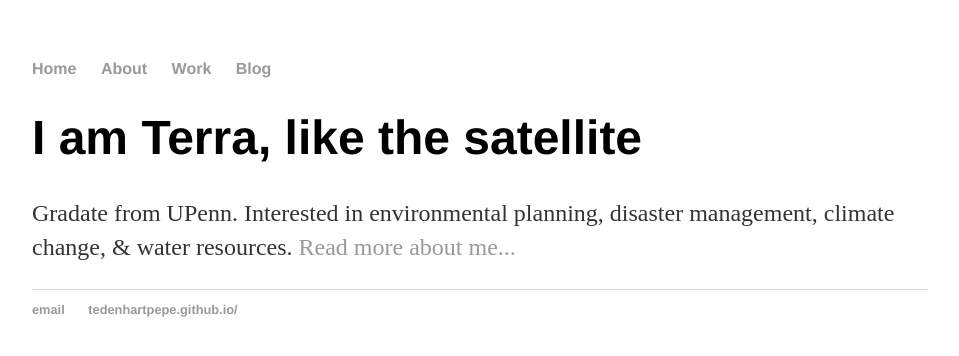
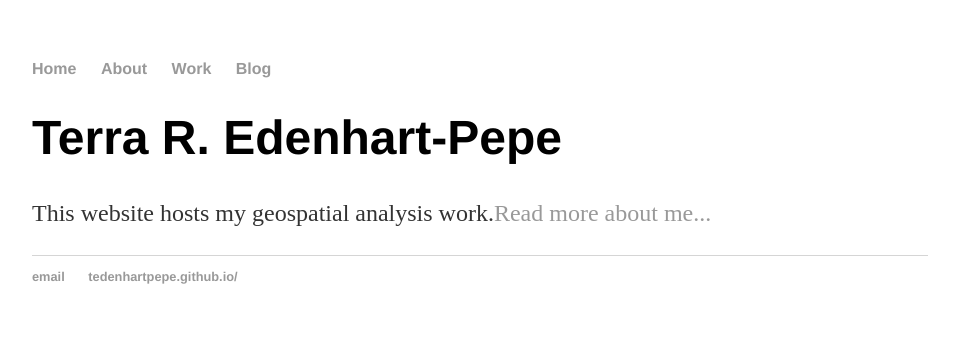
Before and after one commit to tedenhartpepe/tedenhartpepe.github.io, a Jekyll site: the page built from index.html, in a window 1280 px wide. Shown: the top 356 px of the page, without its empty margins (160-1119 px from the left). Built offline with Jekyll 4.4.1, drawn with Linux system fonts in a browser that asks for light colours.

Commit message:
Update index.html
edits to blurb

```diff
--- a/index.html
+++ b/index.html
@@ -3,6 +3,6 @@ layout: default
 title: Terra R. Edenhart-Pepe, Work
 ---
 <div class="blurb">
-	<h1>I am Terra, like the satellite</h1>
-	<p>Gradate from UPenn. Interested in environmental planning, disaster management, climate change, & water resources. <a href="/about">Read more about me...</a></p>
+	<h1>Terra R. Edenhart-Pepe</h1>
+	<p>This website hosts my geospatial analysis work.<a href="/about">Read more about me...</a></p>
     		</div><!-- /.blurb -->
```
